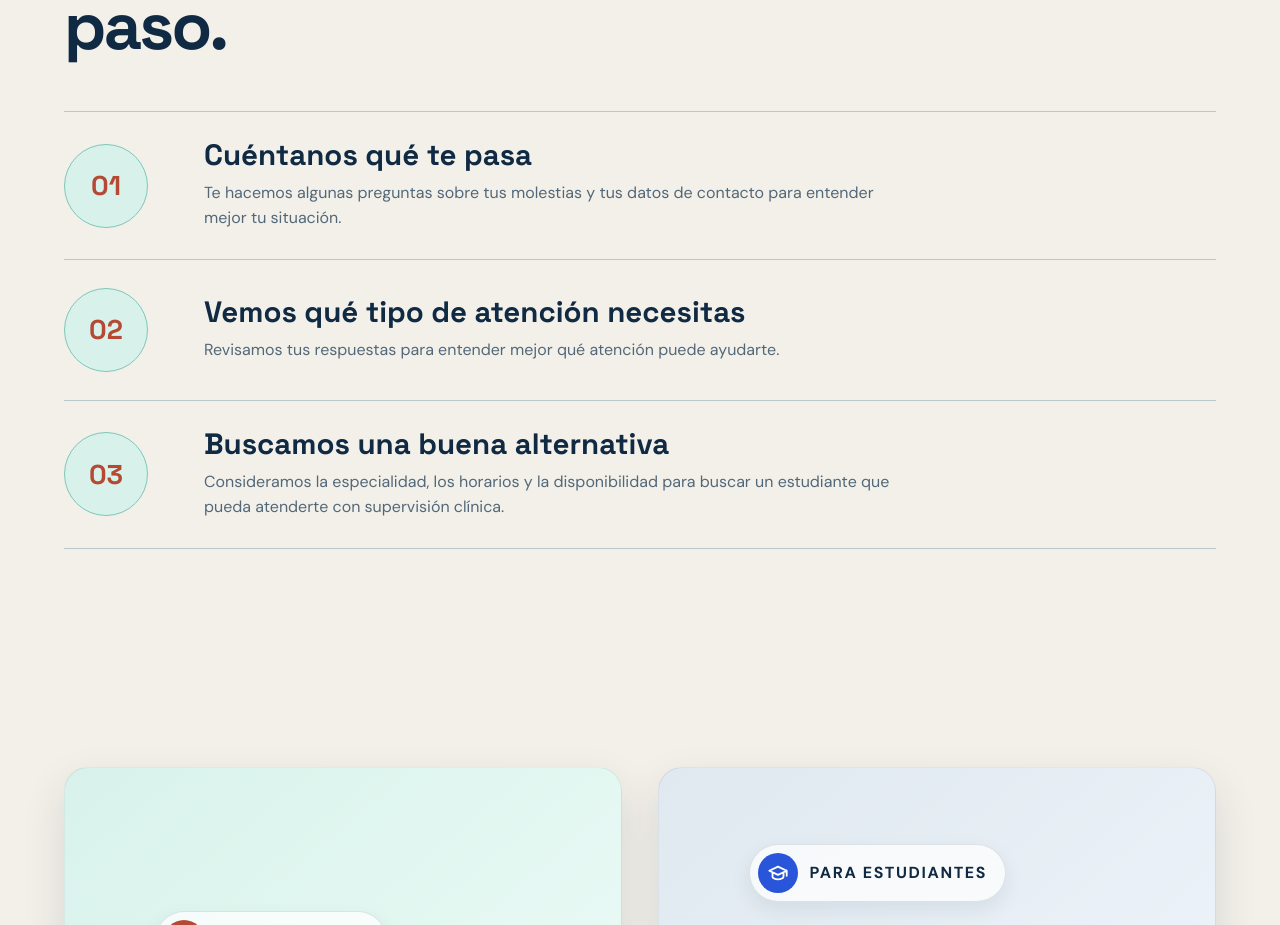
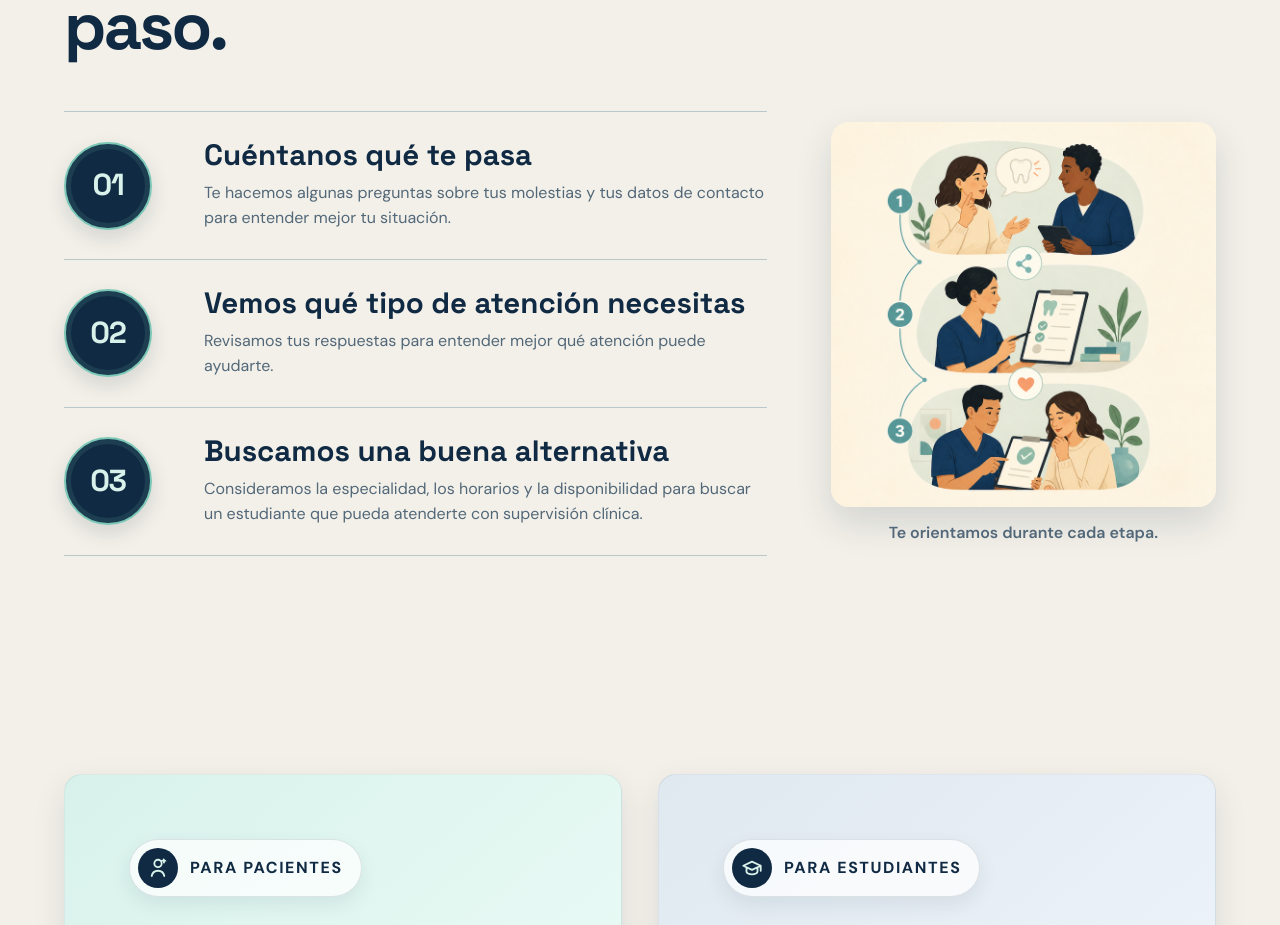
Before and after one commit to zkin1/capstone_dental-match, a React (Vite) app in the folder client/: page /landing in a window 1280 px wide. Shown: the part 1687-2612 px from the top of the page. Built offline with nearby package versions, Linux system fonts and the light colour scheme; no server answers.

Commit message:
Cambios Landing
Implementación de diseño y corrección de cards

```diff
--- a/client/src/App.css
+++ b/client/src/App.css
@@ -588,6 +588,11 @@ tbody tr:hover { background: var(--dm-surface-sunken); }
 .landing-v2 .landing-nav-actions { display: flex; align-items: center; gap: 24px; white-space: nowrap; }
 .landing-v2 .landing-nav-actions a { color: #f6f8f5; }
 .landing-nav-cta { display: inline-flex; align-items: center; gap: 8px; border-bottom: 1px solid var(--dm-teal-500); padding-bottom: 5px; }
+.landing-v2 .landing-hero-content { justify-content: flex-start; text-align: center; }
+.landing-v2 .landing-copy { width: min(54vw, 730px); max-width: 730px; margin: 0; text-align: center; }
+.landing-v2 .landing-hero h1,
+.landing-v2 .landing-tagline { margin-left: auto; margin-right: auto; }
+.landing-v2 .landing-cta { justify-content: center; }
 .landing-v2 .landing-nav-actions .landing-nav-button { display: inline-flex; align-items: center; justify-content: center; gap: 8px; min-height: 44px; padding: 11px 16px; border: 1px solid rgba(255, 255, 255, .8); border-radius: 999px; color: #fff; font-weight: 700; text-decoration: none; transition: background .2s ease, border-color .2s ease, transform .2s ease; }
 .landing-v2 .landing-nav-actions .landing-nav-login { background: rgba(8, 25, 42, .3); }
 .landing-v2 .landing-nav-actions .landing-nav-login:hover { background: rgba(255, 255, 255, .14); }
@@ -622,6 +627,66 @@ tbody tr:hover { background: var(--dm-surface-sunken); }
 .landing-section-heading { max-width: 1360px; margin: 0 auto 52px; }
 .landing-section-heading h2 { max-width: 740px; }
 .process-list { max-width: 1360px; margin: 0 auto; border-top: 1px solid #b9c9cb; }
+.landing-v2 .process-layout {
+  width: min(1360px, 100%);
+  margin: 0 auto;
+  display: grid;
+  grid-template-columns: minmax(0, 1.55fr) minmax(280px, 0.85fr);
+  gap: clamp(24px, 5vw, 72px);
+  align-items: stretch;
+}
+
+.landing-v2 .process-list {
+  max-width: none;
+  margin: 0;
+}
+
+.landing-v2 .process-visual {
+  width: min(100%, 420px);
+  min-height: 0;
+  align-self: center;
+  margin: 0 auto;
+  border-radius: 18px;
+  background: transparent;
+}
+
+.landing-v2 .process-visual img {
+  display: block;
+  width: 100%;
+  height: auto;
+  min-height: 0;
+  max-height: none;
+  aspect-ratio: 1 / 1;
+  object-fit: contain;
+  border-radius: 18px;
+  box-shadow: 0 16px 36px rgba(16, 42, 67, 0.14);
+}
+
+.landing-v2 .process-visual figcaption {
+  position: static;
+  padding: 14px 4px 0;
+  color: var(--dm-text-muted);
+  font-weight: 600;
+  text-align: center;
+  background: none;
+}
+
+@media (max-width: 900px) {
+  .landing-v2 .process-layout {
+    grid-template-columns: 1fr;
+  }
+
+  .landing-v2 .process-visual {
+  width: min(100%, 420px);
+  margin: 20px auto 0;
+}
+
+.landing-v2 .process-visual img {
+  height: auto;
+  min-height: 0;
+  max-height: none;
+}
+}
 .process-item { display: grid; grid-template-columns: 120px minmax(0, 1fr); gap: 20px; padding: 28px 0; border-bottom: 1px solid #b9c9cb; }
 .process-number { color: var(--dm-danger-solid); font: 700 .92rem var(--dm-font-display); }
 .process-item h3 { margin-bottom: 8px; font-size: clamp(1.35rem, 2.3vw, 2.1rem); }
@@ -940,6 +1005,7 @@ tbody tr:hover { background: #f4f8f7; }
   }
 }
 /* Círculos para los números de los pasos */
+/* Números de los pasos: azul marino y menta */
 .landing-v2 .process-item {
   align-items: center;
 }
@@ -947,13 +1013,17 @@ tbody tr:hover { background: #f4f8f7; }
 .landing-v2 .process-number {
   display: grid;
   place-items: center;
-  width: 84px;
-  height: 84px;
-  border: 1px solid var(--dm-teal-500);
+  width: 88px;
+  height: 88px;
+  border: 2px solid var(--dm-teal-500);
   border-radius: 50%;
-  background: var(--dm-teal-100);
-  color: var(--dm-danger-solid);
-  font: 700 1.7rem var(--dm-font-display);
+  background: var(--dm-primary-900);
+  color: var(--dm-teal-100);
+  box-shadow:
+    inset 0 0 0 5px rgba(124, 200, 183, 0.12),
+    0 8px 20px rgba(16, 42, 67, 0.14);
+  font: 700 1.9rem var(--dm-font-display);
+  letter-spacing: -0.04em;
   line-height: 1;
 }
 
@@ -964,9 +1034,9 @@ tbody tr:hover { background: #f4f8f7; }
   }
 
   .landing-v2 .process-number {
-    width: 64px;
-    height: 64px;
-    font-size: 1.3rem;
+    width: 68px;
+    height: 68px;
+    font-size: 1.4rem;
   }
 }
 /* Tarjetas para pacientes y estudiantes */
@@ -1136,3 +1206,50 @@ tbody tr:hover { background: #f4f8f7; }
     flex-basis: 32px;
   }
 }
+/* Tarjetas de participación: ritmo y acentos coherentes */
+.landing-v2 .role-panel {
+  justify-content: flex-start;
+  padding: clamp(40px, 5vw, 72px);
+  border-radius: 18px;
+  box-shadow: 0 12px 32px rgba(16, 42, 67, 0.1);
+}
+
+.landing-v2 .role-panel-top {
+  margin: 0 0 36px;
+}
+
+.landing-v2 .role-panel-patient .role-panel-top .dm-icon,
+.landing-v2 .role-panel-student .role-panel-top .dm-icon {
+  background: var(--dm-primary-900);
+  color: var(--dm-teal-100);
+}
+
+.landing-v2 .role-panel h2 {
+  min-height: 4.35em;
+}
+
+.landing-v2 .role-panel p {
+  min-height: 4.8em;
+  margin-bottom: 28px;
+}
+
+.landing-v2 .role-panel-link {
+  border-radius: 10px;
+  box-shadow: 0 6px 14px rgba(16, 42, 67, 0.12);
+}
+
+@media (max-width: 640px) {
+  .landing-v2 .role-panel {
+    min-height: auto;
+    padding: 34px 26px;
+  }
+
+  .landing-v2 .role-panel-top {
+    margin-bottom: 28px;
+  }
+
+  .landing-v2 .role-panel h2,
+  .landing-v2 .role-panel p {
+    min-height: 0;
+  }
+}
--- a/client/src/pages/Landing.jsx
+++ b/client/src/pages/Landing.jsx
@@ -68,19 +68,42 @@ export default function Landing() {
       <p className="section-marker">Así funciona</p>
       <h2 id="process-title">Te acompañamos paso a paso.</h2>
     </div>
+
+    <div className="process-layout">
       <div className="process-list">
         <article className="process-item">
           <span className="process-number">01</span>
-                <div><h3>Cuéntanos qué te pasa</h3><p>Te hacemos algunas preguntas sobre tus molestias y tus datos de contacto para entender mejor tu situación.</p></div>
+          <div>
+            <h3>Cuéntanos qué te pasa</h3>
+            <p>Te hacemos algunas preguntas sobre tus molestias y tus datos de contacto para entender mejor tu situación.</p>
+          </div>
         </article>
+
         <article className="process-item">
           <span className="process-number">02</span>
-                <div><h3>Vemos qué tipo de atención necesitas</h3><p>Revisamos tus respuestas para entender mejor qué atención puede ayudarte.</p></div>
+          <div>
+            <h3>Vemos qué tipo de atención necesitas</h3>
+            <p>Revisamos tus respuestas para entender mejor qué atención puede ayudarte.</p>
+          </div>
         </article>
+
         <article className="process-item">
           <span className="process-number">03</span>
-                <div><h3>Buscamos una buena alternativa</h3><p>Consideramos la especialidad, los horarios y la disponibilidad para buscar un estudiante que pueda atenderte con supervisión clínica.</p></div>
+          <div>
+            <h3>Buscamos una buena alternativa</h3>
+            <p>Consideramos la especialidad, los horarios y la disponibilidad para buscar un estudiante que pueda atenderte con supervisión clínica.</p>
+          </div>
         </article>
+      </div>
+
+      <figure className="process-visual">
+        <img
+          src="/images/acompanamiento-paso-a-paso.png.png"
+          alt="Un estudiante de odontología y una paciente revisan juntos un plan de atención."
+          loading="lazy"
+        />
+        <figcaption>Te orientamos durante cada etapa.</figcaption>
+      </figure>
     </div>
   </section>
 
```
Also changed, not shown: client/public/images/acompanamiento-paso-a-paso.png.png (added). Lines whose indentation alone changed are shown as unchanged.
